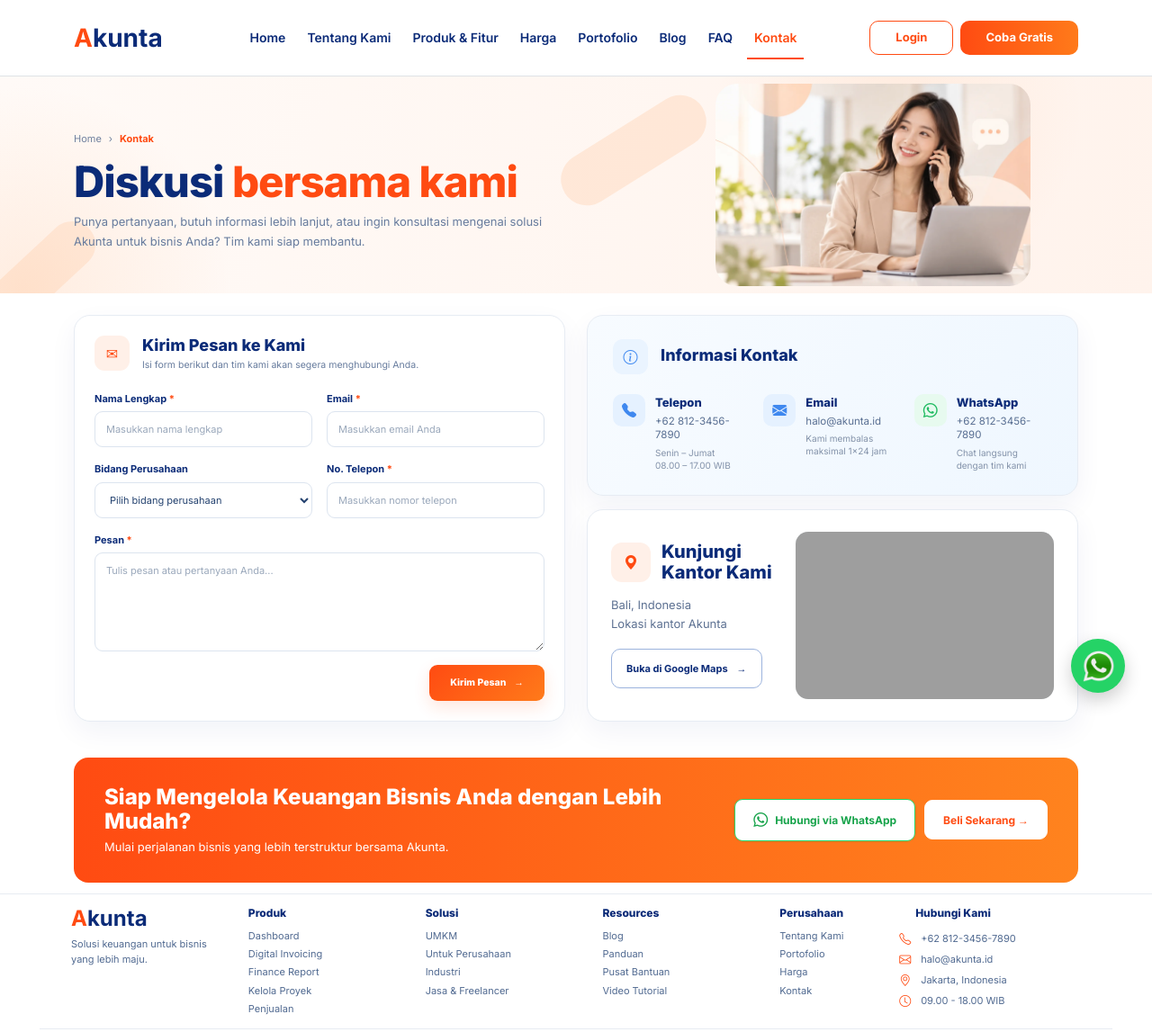
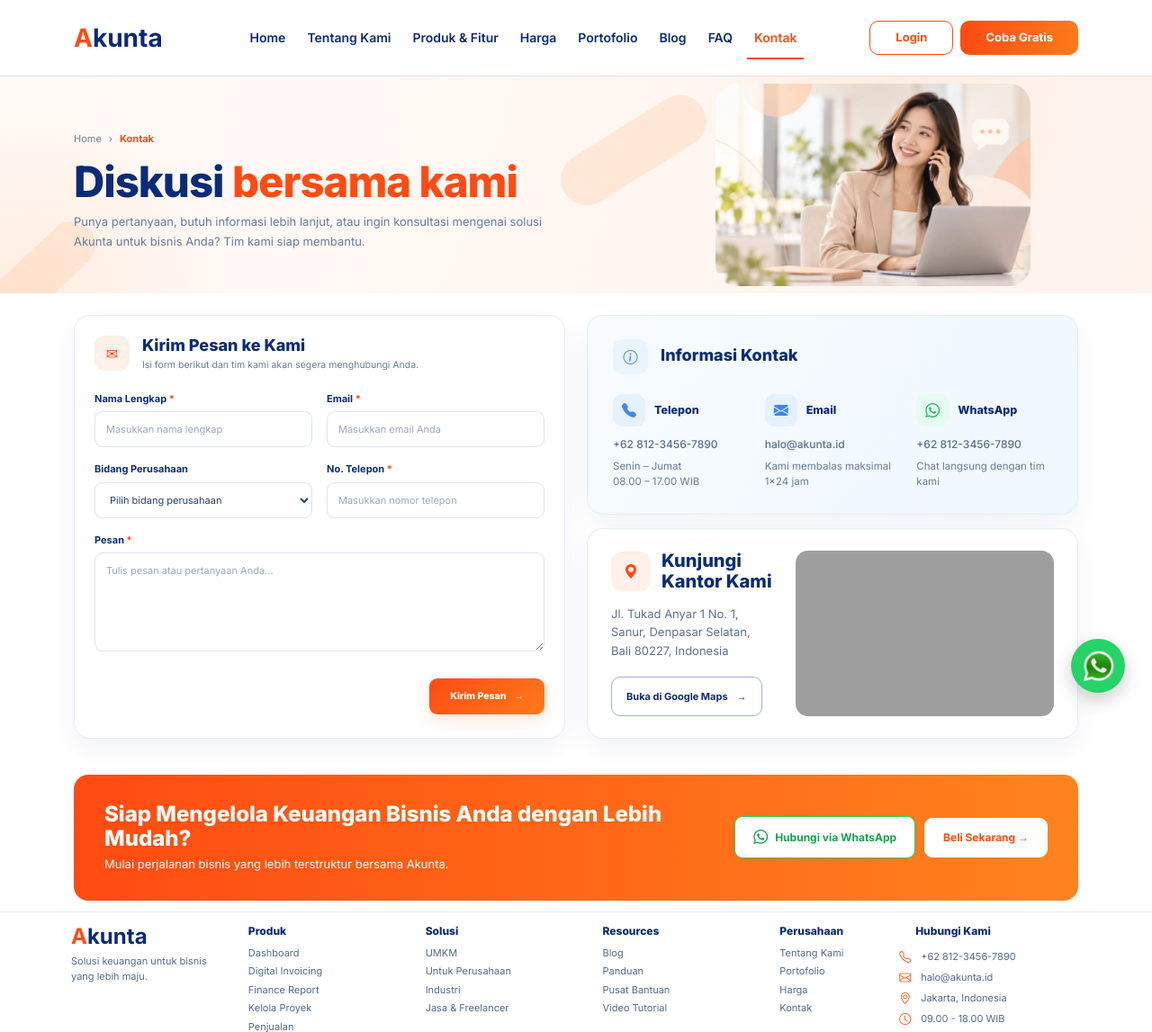
Before and after one commit to riaasrini17-debug/Website-Akunta, a Laravel app: page /kontak in a window 1280 px wide. Shown: the top 1147 px of the page at 90% size. Run offline with Laravel 12, Linux system fonts and the light colour scheme; a map, chart or similar area stays blank; grey boxes are pictures that could not be loaded.

Commit message:
fix: refine contact layout and integrate office location map

```diff
--- a/public/css/contact.css
+++ b/public/css/contact.css
@@ -336,6 +336,42 @@ html {
         rgba(11,43,120,.055);
 }
 
+@media (min-width: 992px) {
+
+    .ak-contact-main .row > .col-lg-6 {
+        display: flex;
+        flex-direction: column;
+    }
+
+    .ak-contact-form-card {
+        display: flex;
+        flex-direction: column;
+
+        flex: 1;
+
+        width: 100%;
+        height: 100%;
+    }
+
+    .ak-contact-form {
+        display: flex;
+        flex-direction: column;
+
+        flex: 1;
+    }
+
+    .ak-contact-form-footer {
+        margin-top: auto;
+        padding-top: 15px;
+    }
+
+    .ak-contact-right {
+        width: 100%;
+        height: 100%;
+    }
+
+}
+
 
 /* =========================================================
    CARD HEADING
@@ -628,7 +664,7 @@ html {
 }
 
 
-/* TEXT */
+/* JUDUL */
 
 .ak-contact-info-item strong {
     display: block;
@@ -638,9 +674,11 @@ html {
     color: var(--ak-navy);
 
     font-size: 13px;
-
     font-weight: 800;
 }
+
+
+/* NOMOR TELEPON DAN EMAIL */
 
 .ak-contact-info-item span {
     display: block;
@@ -653,6 +691,9 @@ html {
     line-height: 1.35;
 }
 
+
+/* KETERANGAN */
+
 .ak-contact-info-item small {
     display: block;
 
@@ -660,6 +701,98 @@ html {
 
     font-size: 10px;
     line-height: 1.4;
+}
+
+
+/* =========================================================
+   CONTACT INFORMATION - DESKTOP
+========================================================= */
+
+@media (min-width: 992px) {
+
+    .ak-contact-info-grid {
+        grid-template-columns:
+            repeat(3, minmax(0, 1fr));
+
+        gap: 18px;
+    }
+
+
+    .ak-contact-info-item {
+        display: grid;
+
+        grid-template-columns:
+            36px minmax(0, 1fr);
+
+        column-gap: 10px;
+        row-gap: 7px;
+
+        align-items: center;
+        align-content: start;
+    }
+
+
+    /* MEMBUKA WRAPPER TEXT */
+
+    .ak-contact-info-item > div:not(.ak-contact-info-icon) {
+        display: contents;
+    }
+
+
+    /* ICON DI KIRI */
+
+    .ak-contact-info-icon {
+        grid-column: 1;
+        grid-row: 1;
+    }
+
+
+    /* JUDUL DI SAMPING ICON */
+
+    .ak-contact-info-item strong {
+        grid-column: 2;
+        grid-row: 1;
+
+        margin: 0;
+
+        font-size: 12.5px;
+        line-height: 1.3;
+
+        font-weight: 800;
+    }
+
+
+    /* NOMOR DAN EMAIL DI BAWAH */
+
+    .ak-contact-info-item span {
+        grid-column: 1 / -1;
+        grid-row: 2;
+
+        margin: 4px 0 0;
+
+        font-size: 12px;
+        line-height: 1.5;
+
+        font-weight: 500;
+
+        overflow-wrap: anywhere;
+    }
+
+
+    /* DESKRIPSI DI BAWAH NOMOR */
+
+    .ak-contact-info-item small {
+        grid-column: 1 / -1;
+        grid-row: 3;
+
+        margin: 0;
+
+        color: #667b9d;
+
+        font-size: 11.5px;
+        line-height: 1.5;
+    }
+
 }
 
 
--- a/resources/views/public/contact.blade.php
+++ b/resources/views/public/contact.blade.php
@@ -556,15 +556,17 @@
 
 
                                     <p>
-                                        Bali, Indonesia
+                                        Jl. Tukad Anyar 1 No. 1,
                                         <br>
-                                        Lokasi kantor Akunta
+                                        Sanur, Denpasar Selatan,
+                                        <br>
+                                        Bali 80227, Indonesia
                                     </p>
 
 
 
                                     <a
-                                        href="https://maps.google.com"
+                                        href="https://www.google.com/maps/dir/?api=1&destination=RED+SYSTEM+Sanur+Bali&destination_place_id="
                                         target="_blank"
                                         rel="noopener"
                                         class="ak-contact-map-button">
@@ -591,14 +593,14 @@
 
 
                                     <iframe
-                                        src="https://www.google.com/maps?q=Bali,Indonesia&output=embed"
+                                        src="https://www.google.com/maps?q=RED+SYSTEM+Sanur+Bali&ll=-8.6806916,115.2484371&z=17&output=embed"
                                         width="100%"
                                         height="180"
                                         style="border:0;"
                                         allowfullscreen
                                         loading="lazy"
                                         referrerpolicy="no-referrer-when-downgrade"
-                                        title="Lokasi Akunta">
+                                        title="Lokasi Kantor - RED SYSTEM">
                                     </iframe>
 
 
```
